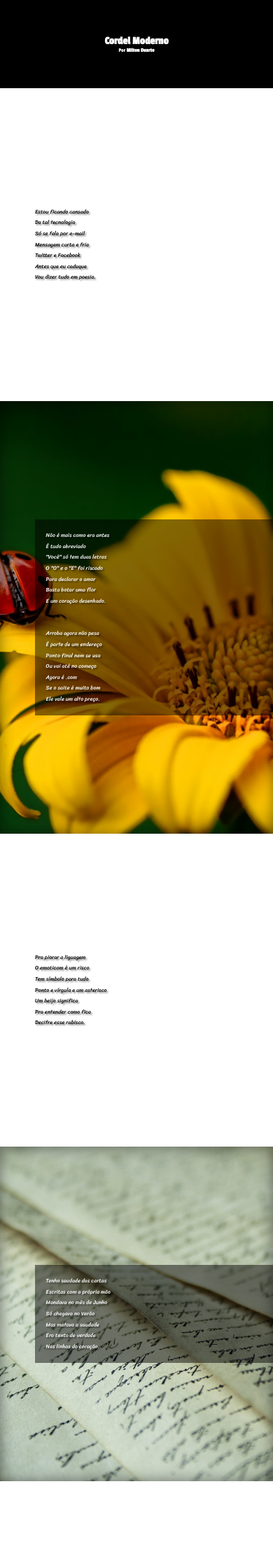
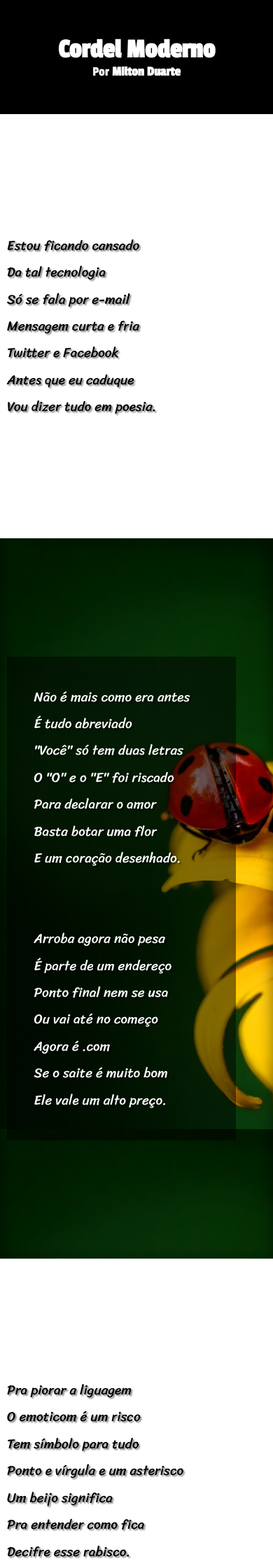
Before and after one commit to rvdemanuelcosta/WebDevelopment, a PHP site: page /desafio-cordel/index.html in a window 390 px wide; the page is wider, and only the part inside the window is pictured. Shown: the top 2240 px of that part at 70% size. Run offline with PHP 8.4, Linux system fonts and the light colour scheme.

Commit message:
Fix page responsivity in some phone screen resolutions.

```diff
--- a/simple/desafio-cordel/styles/style.css
+++ b/simple/desafio-cordel/styles/style.css
@@ -51,7 +51,7 @@ section {
     font-family: var(--font2);
     line-height: 2em;
     padding: 20vh 0vh;
-    font-size: 2vw;
+    font-size: 2em;
     padding-left: 50px;
     text-shadow: 2px 2px 2px var(--tbgblack);
 }
@@ -67,7 +67,7 @@ section.image{
 section.image p {
     background-color: var(--tbgblack);
     color: var(--wletters);
-    width: 500px;
+    width: 400px;
     padding: 2em;
 
 }
@@ -95,3 +95,24 @@ footer a{
 footer a:hover {
     text-decoration: underline;
 }
+
+@media only screen and (max-width: 400px) {
+    section {
+        font-size: 1.2em;
+        padding-left: 10px;
+    }
+    section.image p {
+        width: 250px;
+    }
+    header {
+        font-size: 1.2em;
+    }
+}
+@media only screen and (max-width: 330px){
+    section {
+        font-size: 1em;
+    }
+    section.image p {
+        width: 200px;
+    }
+}
```
